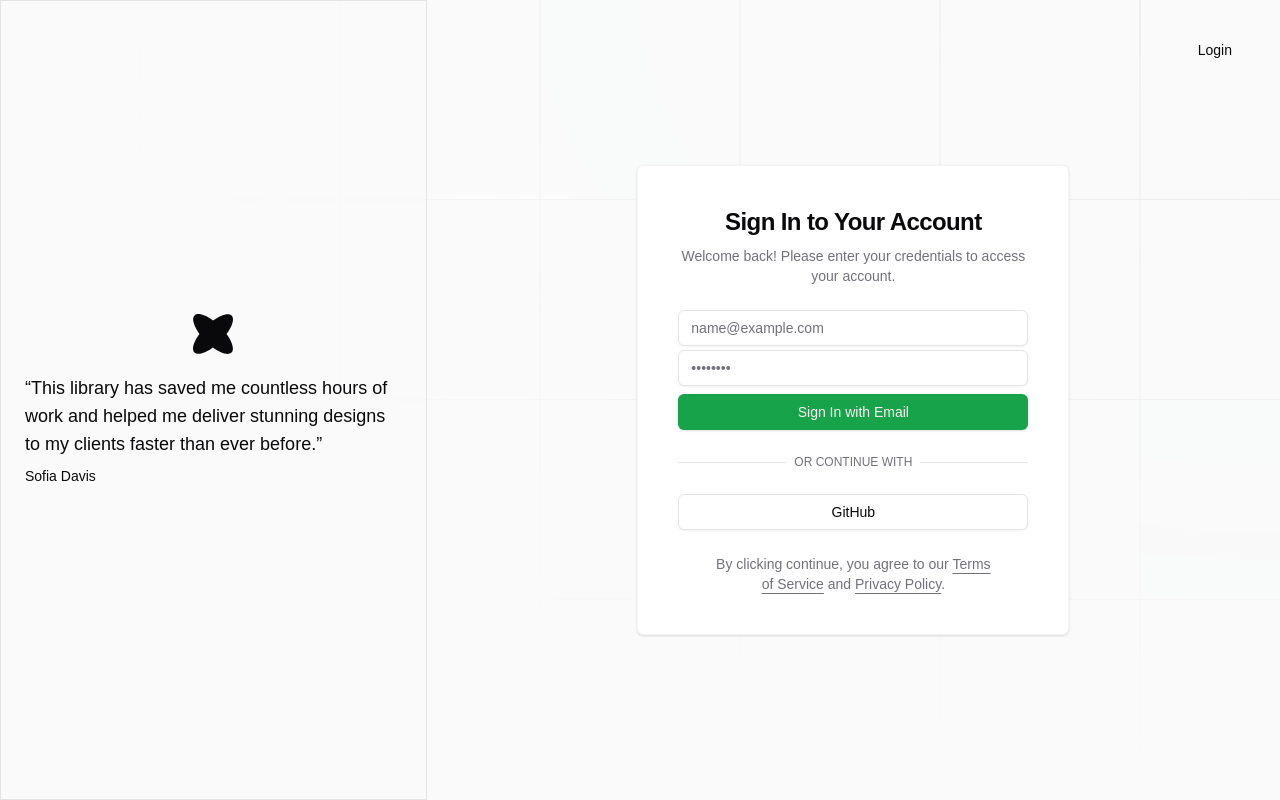
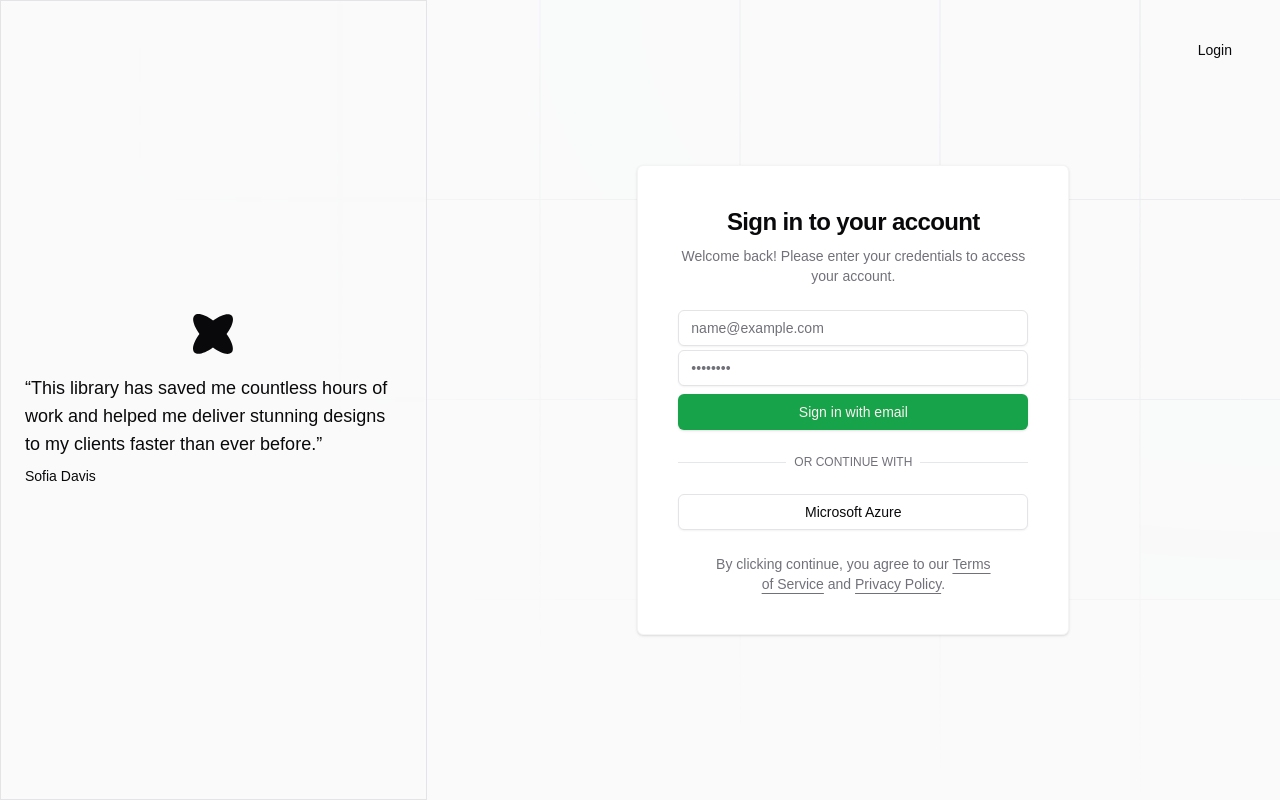
Before and after one commit to lorikkmehmeti/harmoony, a React (Vite) app: page /login in a window 1280 px wide. Built offline with nearby package versions, Linux system fonts and the light colour scheme; a web font is replaced by a local one.

Commit message:
change button texts

```diff
--- a/src/pages/login/AuthForm.tsx
+++ b/src/pages/login/AuthForm.tsx
@@ -57,7 +57,7 @@ export function UserAuthForm({ className, ...props }: UserAuthFormProps) {
 							disabled={isLoading}
 						/>
 					</div>
-					<Button disabled={isLoading}>Sign In with Email</Button>
+					<Button disabled={isLoading}>Sign in with email</Button>
 				</div>
 			</form>
 			<div className="relative">
@@ -74,7 +74,7 @@ export function UserAuthForm({ className, ...props }: UserAuthFormProps) {
 				variant="outline"
 				type="button"
 				disabled={isLoading}>
-				GitHub
+				Microsoft Azure
 			</Button>
 		</div>
 	);
--- a/src/pages/login/Login.tsx
+++ b/src/pages/login/Login.tsx
@@ -90,7 +90,7 @@ export const AuthenticationPage = () => {
 						<div className="mx-auto flex w-full flex-col justify-center space-y-6 sm:w-[350px]">
 							<div className="flex flex-col space-y-2 text-center">
 								<h1 className="text-2xl font-semibold tracking-tight">
-									Sign In to Your Account
+									Sign in to your account
 								</h1>
 								<p className="text-sm text-muted-foreground">
 									Welcome back! Please enter your credentials to access your
```
